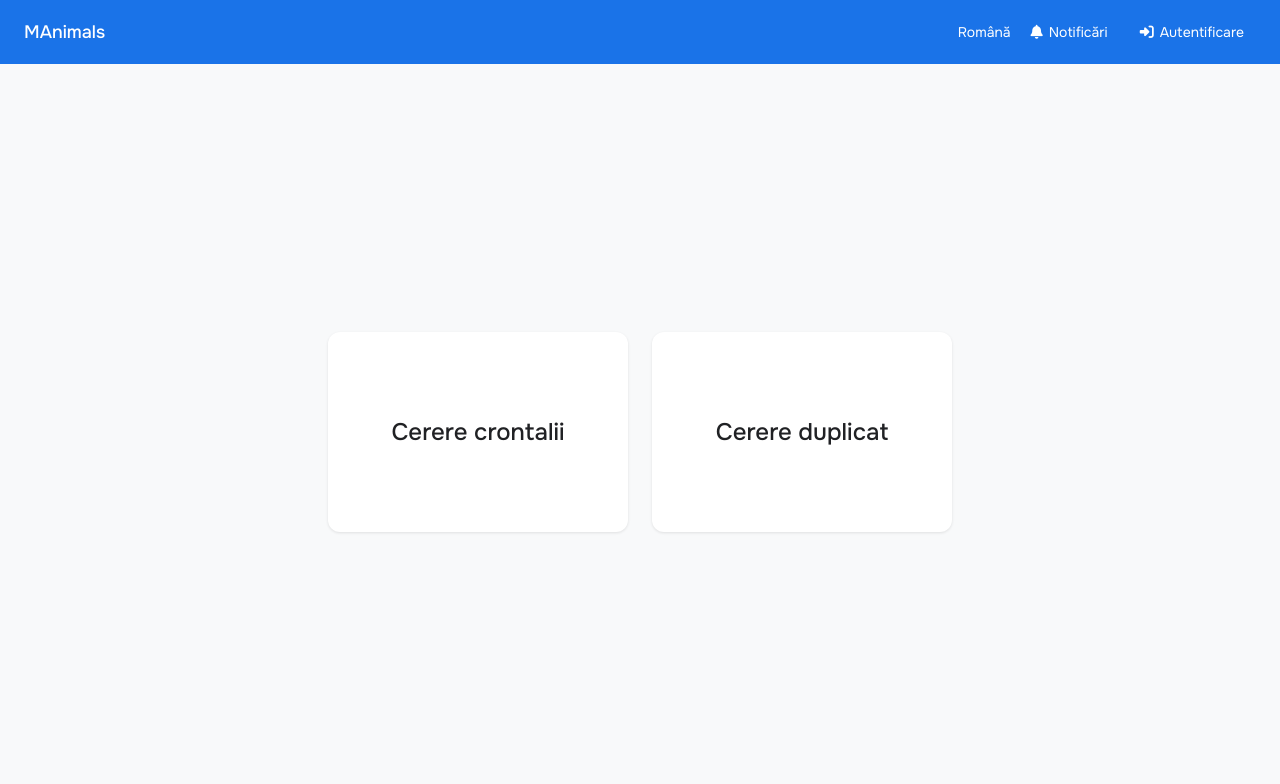
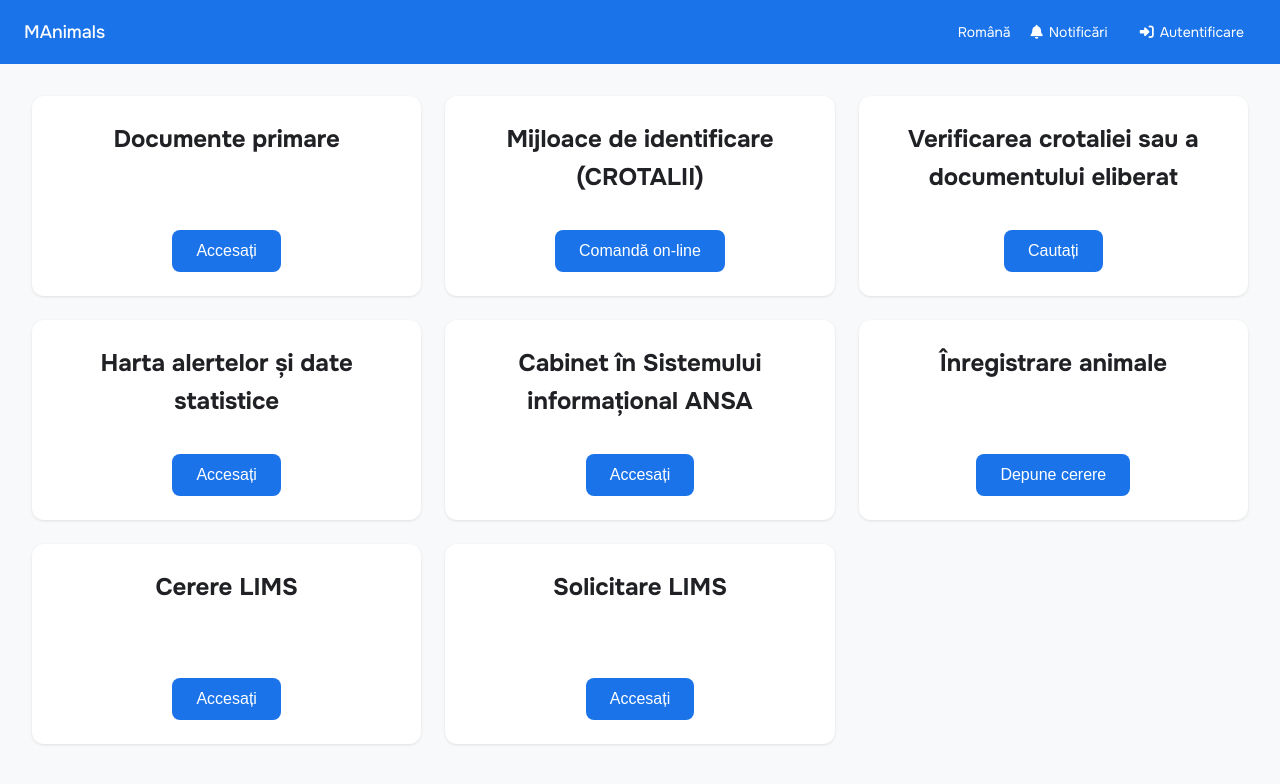
Before and after one commit to Slice277353/govtech, a Vue app: page / in a window 1280 px wide. Shown: the top 784 px of the page. Built offline with nearby package versions, Linux system fonts and the light colour scheme; sample sign-in values are in the browser's storage.

Commit message:
Major improvements

```diff
--- a/src/router/index.js
+++ b/src/router/index.js
@@ -1,14 +1,20 @@
 import { createRouter, createWebHistory } from 'vue-router'
-import auth from '@/services/auth';
-import Login from '@/views/Login.vue';
 
 import HomePage from '../views/HomePage.vue'
+import Login from '@/views/Login.vue';
+import auth from '@/services/auth';
+import AuthSuccess from '@/views/AuthSuccess.vue';
 import CerereCretalii from '../views/CerereCretalii.vue'
+import CerereDuplicat from '../views/CerereDuplicat.vue'
 import ConfirmareCerere from '../views/ConfirmareCerere.vue'
 import DigitalForm from '@/views/DigitalForm.vue'
-import CerereDuplicat from '../views/CerereDuplicat.vue'
 
 const routes = [
+  {
+    path: '/',
+    name: 'Home',
+    component: HomePage
+  },
   {
     path: '/login',
     name: 'Login',
@@ -16,9 +22,9 @@ const routes = [
     meta: { public: true }
   },
   {
-    path: '/',
-    name: 'Home',
-    component: HomePage
+    path: '/auth-success',
+    name: 'AuthSuccess',
+    component: AuthSuccess
   },
   {
     path: '/cerere-crotalii',
--- a/src/services/auth.js
+++ b/src/services/auth.js
@@ -2,8 +2,6 @@ import mpassSimulator from './mpassSimulator';
 
 export default {
   isAuthenticated: false,
-  userData: null,
-  token: null,
 
   async login() {
     try {
--- a/src/services/mpassSimulator.js
+++ b/src/services/mpassSimulator.js
@@ -1,12 +1,4 @@
 export default {
-    userData: {
-      idnp: "2000000000000",
-      nume: "Popescu",
-      prenume: "Ion",
-      email: "ion.popescu@example.com",
-      dataNasterii: "2000-01-01",
-      cetatenie: "MD"
-    },
 
     async authenticate() {
       return new Promise((resolve, reject) => {
--- /dev/null
+++ b/src/views/AuthSuccess.vue
@@ -0,0 +1,92 @@
+<template>
+    <div class="success-page">
+      <div class="success-container">
+        <i class="fas fa-check-circle success-icon"></i>
+        <h1>Te-ai înregistrat cu succes!</h1>
+
+        <div class="buttons-container">
+          <button @click="goTo('cerere-crotalii')" class="action-button">
+            Cerere crotalii
+          </button>
+          <button @click="goTo('cerere-duplicat')" class="action-button">
+            Cerere duplicat
+          </button>
+        </div>
+      </div>
+    </div>
+  </template>
+
+  <script>
+  export default {
+    name: 'AuthSuccess',
+    methods: {
+      goTo(route) {
+        this.$router.push(`/${route}`);
+      }
+    }
+  }
+  </script>
+
+  <style scoped>
+  .success-page {
+    min-height: calc(100vh - 64px);
+    display: flex;
+    justify-content: center;
+    align-items: center;
+    background-color: var(--light-gray);
+    padding: 20px;
+  }
+
+  .success-container {
+    background: white;
+    padding: 40px;
+    border-radius: var(--radius-md);
+    box-shadow: var(--shadow-sm);
+    text-align: center;
+    max-width: 500px;
+    width: 100%;
+  }
+
+  .success-icon {
+    font-size: 64px;
+    color: #4CAF50;
+    margin-bottom: 20px;
+  }
+
+  h1 {
+    color: var(--text-dark);
+    margin-bottom: 30px;
+  }
+
+  .buttons-container {
+    display: flex;
+    gap: 20px;
+    justify-content: center;
+    margin-top: 30px;
+  }
+
+  .action-button {
+    padding: 12px 24px;
+    border: none;
+    border-radius: var(--radius-sm);
+    background-color: var(--primary-blue);
+    color: white;
+    cursor: pointer;
+    font-size: 1rem;
+    transition: background-color 0.2s;
+  }
+
+  .action-button:hover {
+    background-color: #1557b0;
+  }
+
+  @media (max-width: 600px) {
+    .buttons-container {
+      flex-direction: column;
+    }
+
+    .action-button {
+      width: 100%;
+    }
+  }
+  </style>
--- a/src/views/CerereCretalii.vue
+++ b/src/views/CerereCretalii.vue
@@ -5,7 +5,7 @@
         <thead>
           <tr>
             <th>Selectează animal</th>
-            <th>Cantitate crontalii</th>
+            <th>Cantitate crotalii</th>
             <th>Preț unitar</th>
             <th>Total</th>
           </tr>
--- a/src/views/CerereDuplicat.vue
+++ b/src/views/CerereDuplicat.vue
@@ -5,7 +5,7 @@
         <thead>
           <tr>
             <th>Animal</th>
-            <th>Numar crontalie animal</th>
+            <th>Numar crotalie animal</th>
             <th>Preț unitar</th>
           </tr>
         </thead>
--- a/src/views/HomePage.vue
+++ b/src/views/HomePage.vue
@@ -1,28 +1,62 @@
 <template>
-  <div class="main-content">
+  <div class="home-page">
     <div class="cards-grid">
-      <router-link to="/cerere-crotalii" class="card">
-        <div class="card-content">
-          <h2>Cerere crontalii</h2>
-        </div>
-      </router-link>
-      <router-link to="/cerere-duplicat" class="card">
-        <div class="card-content">
-          <h2>Cerere duplicat</h2>
-        </div>
-      </router-link>
+      <div class="card">
+        <h2>Documente primare</h2>
+        <button class="card-button">Accesați</button>
+      </div>
+
+      <div class="card" @click="goToAuth">
+        <h2>Mijloace de identificare (CROTALII)</h2>
+        <button class="card-button">Comandă on-line</button>
+      </div>
+
+      <div class="card">
+        <h2>Verificarea crotaliei sau a documentului eliberat</h2>
+        <button class="card-button">Cautați</button>
+      </div>
+
+      <div class="card">
+        <h2>Harta alertelor și date statistice</h2>
+        <button class="card-button">Accesați</button>
+      </div>
+
+      <div class="card">
+        <h2>Cabinet în Sistemului informațional ANSA</h2>
+        <button class="card-button">Accesați</button>
+      </div>
+
+      <div class="card">
+        <h2>Înregistrare animale</h2>
+        <button class="card-button">Depune cerere</button>
+      </div>
+
+      <div class="card">
+        <h2>Cerere LIMS</h2>
+        <button class="card-button">Accesați</button>
+      </div>
+
+      <div class="card">
+        <h2>Solicitare LIMS</h2>
+        <button class="card-button">Accesați</button>
+      </div>
     </div>
   </div>
 </template>
 
 <script>
 export default {
-  name: 'HomePage'
+  name: 'HomePage',
+  methods: {
+    goToAuth() {
+      this.$router.push('/login');
+    }
+  }
 }
 </script>
 
 <style scoped>
-.main-content {
+.home-page {
   padding: 32px;
   min-height: calc(100vh - 64px);
   background-color: var(--light-gray);
@@ -32,17 +66,22 @@ export default {
   display: grid;
   grid-template-columns: repeat(auto-fit, minmax(300px, 1fr));
   gap: 24px;
-  max-width: 1200px;
+  max-width: 1400px;
   margin: 0 auto;
 }
 
 .card {
   background: white;
   border-radius: var(--radius-md);
+  padding: 24px;
+  text-align: center;
   box-shadow: var(--shadow-sm);
-  text-decoration: none; /* This removes the underline */
   transition: transform 0.2s, box-shadow 0.2s;
-  overflow: hidden;
+  cursor: pointer;
+  display: flex;
+  flex-direction: column;
+  justify-content: space-between;
+  min-height: 200px;
 }
 
 .card:hover {
@@ -50,25 +89,31 @@ export default {
   box-shadow: var(--shadow-md);
 }
 
-.card-content {
-  padding: 24px;
-  text-align: center;
+.card h2 {
+  margin: 0;
+  font-size: 1.5rem;
+  color: var(--text-dark);
+  margin-bottom: 1rem;
 }
 
-h2 {
-  margin: 0;
-  color: var(--text-dark);
-  font-size: 24px;
-  font-weight: 500;
+.card-button {
+  background-color: var(--primary-blue);
+  color: white;
+  border: none;
+  padding: 12px 24px;
+  border-radius: var(--radius-sm);
+  cursor: pointer;
+  font-size: 1rem;
+  transition: background-color 0.2s;
+}
+
+.card-button:hover {
+  background-color: #1557b0;
 }
 
 @media (max-width: 768px) {
-  .main-content {
+  .home-page {
     padding: 16px;
-  }
-
-  .cards-grid {
-    grid-template-columns: 1fr;
   }
 }
 </style>
```
Also changed, not shown: src/views/Login.vue (+61 -46 lines).
